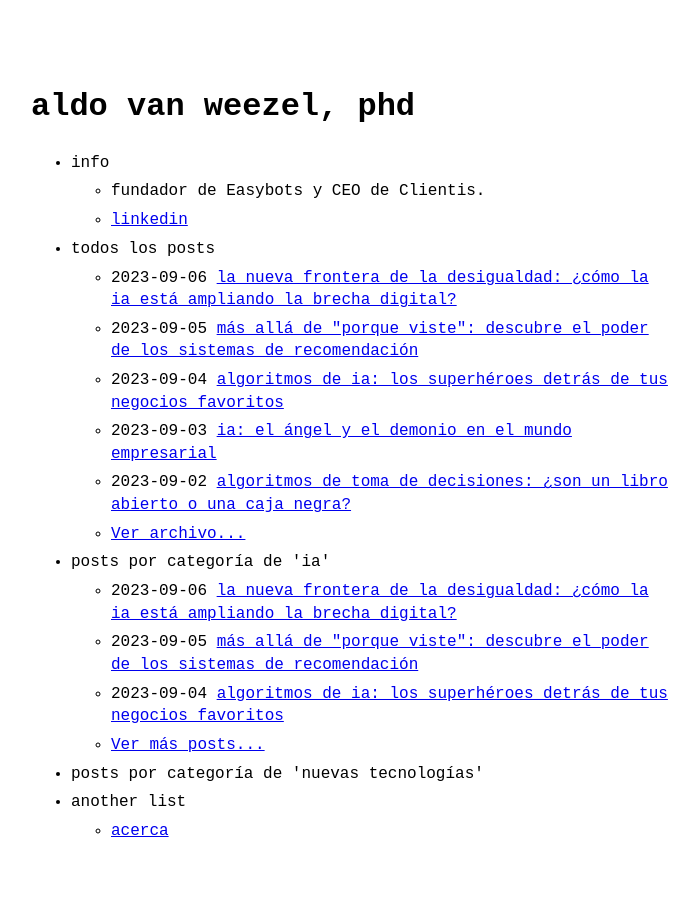
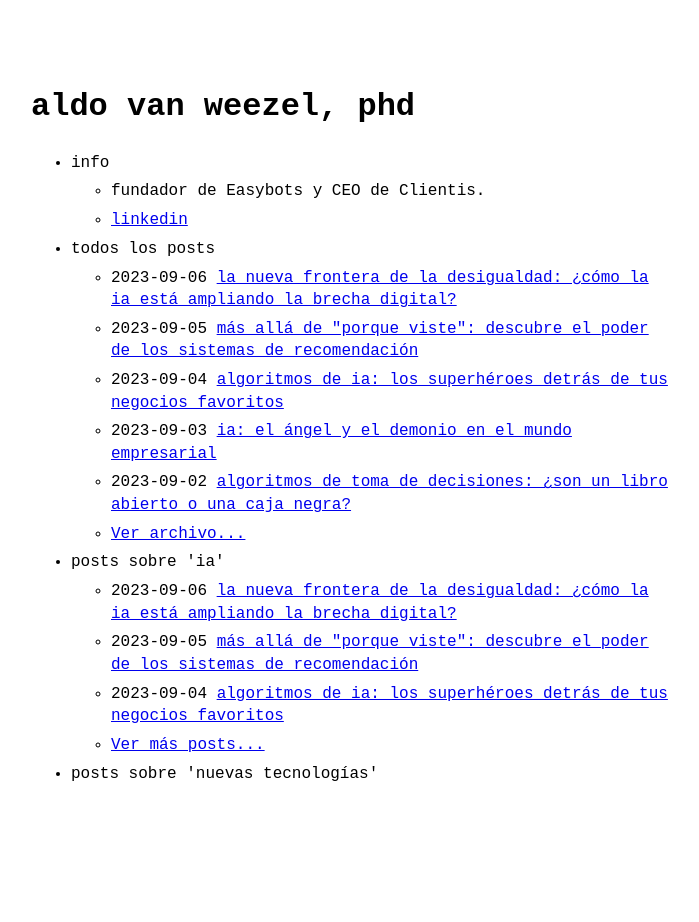
Before and after one commit to aldovw/aldovw.github.io, a Jekyll site: the page built from index.markdown, in a window 1280 px wide. Shown: the whole page, without its empty margins (289-988 px from the left). Built offline with Jekyll 4.4.1, drawn with Linux system fonts in a browser that asks for light colours; after the commit the page ends 900 px from its top, so only the background shows below that.

Commit message:
Cambios menores

```diff
--- a/_data/menu.yml
+++ b/_data/menu.yml
@@ -15,7 +15,7 @@ entries:
       show_more_text: Ver archivo...
       show_more_url: archive.html
 
-  - title: posts por categoría de 'ia'
+  - title: posts sobre 'ia'
     post_list:
       category: ia
       limit: 3
@@ -23,15 +23,10 @@ entries:
       show_more_text: Ver más posts...
       show_more_url: archive-ia.html
 
-  - title: posts por categoría de 'nuevas tecnologías'
+  - title: posts sobre 'nuevas tecnologías'
     post_list:
       category: "nuevas tecnologías"
       limit: 3
       show_more: true
       show_more_text: Ver más posts...
       show_more_url: archive-nuevas-tecnologias.html
-
-  - title: another list
-    entries:
-      - title: acerca
-        url: about
```
